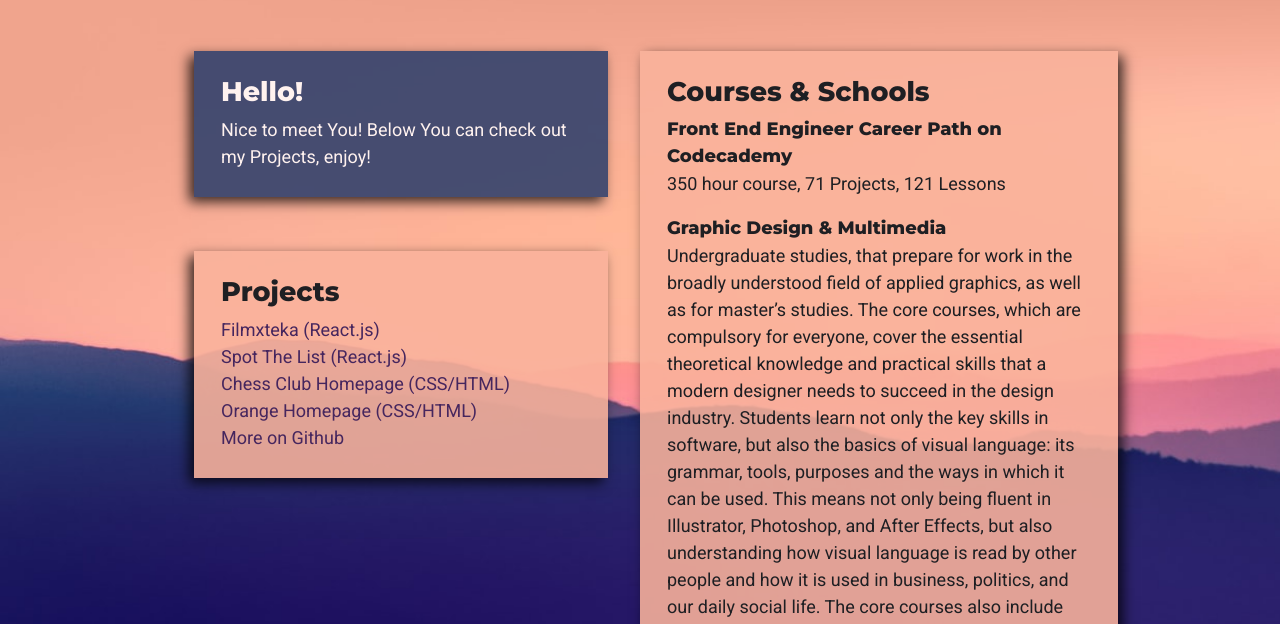
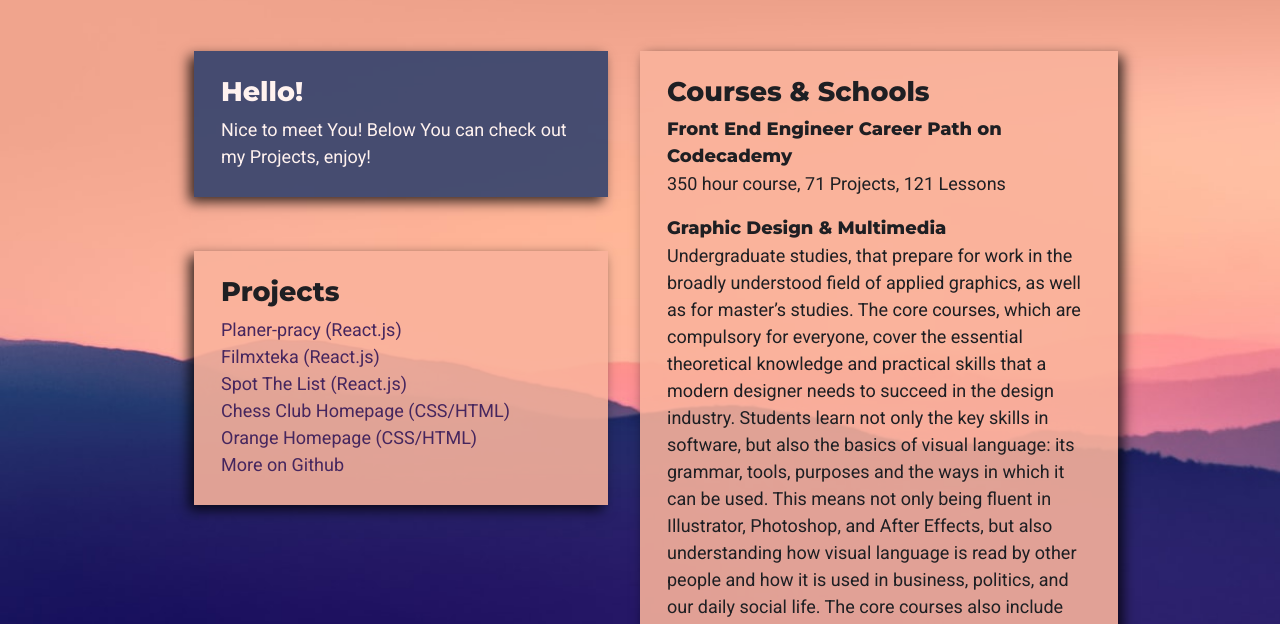
Before and after one commit to Dawidx3p/folio, a plain HTML site: page index.html in a window 1280 px wide. Shown: the part 165-789 px from the top of the page. Drawn offline with Linux system fonts and the light colour scheme.

Commit message:
new Project

```diff
--- a/index.html
+++ b/index.html
@@ -19,6 +19,7 @@
             </section>
             <section id="projects" class="small light shadow-left">
                 <h2>Projects</h2>
+                <a target="_blank" rel="noopener noreferrer external" href="https://planer-pracy.tk">Planer-pracy (React.js)</a>
                 <a target="_blank" rel="noopener noreferrer external" href="https://filmxteka.tk">Filmxteka (React.js)</a>
                 <a target="_blank" rel="noopener noreferrer external" href="https://spotthelist.tk">Spot The List (React.js)</a>
                 <a target="_blank" rel="noopener noreferrer external" href="https://flamboyant-goldberg-bbefb7.netlify.app">Chess Club Homepage (CSS/HTML)</a>
```
